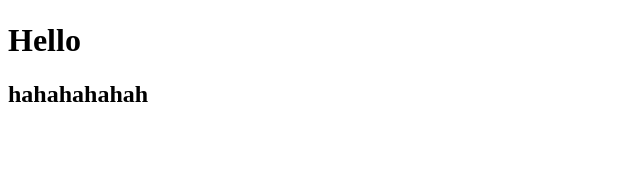
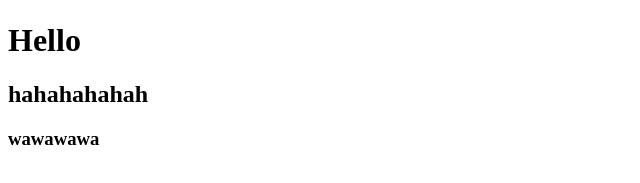
Before and after one commit to yunshengji/git-101, a plain HTML site: page index.html in a window 1280 px wide. Shown: the part 311-494 px from the top of the page, without its empty margins (0-640 px from the left). Drawn offline with Linux system fonts and the light colour scheme.

Commit message:
new idnex

```diff
--- a/index.html
+++ b/index.html
@@ -9,6 +9,7 @@
 	<img src="heart.png" class = logo>
 	<h1>Hello</h1>
 	<h2>hahahahahah</h2>
+	<h3>wawawawa</h3>
 	</div>
 </body>
 </html>
```
